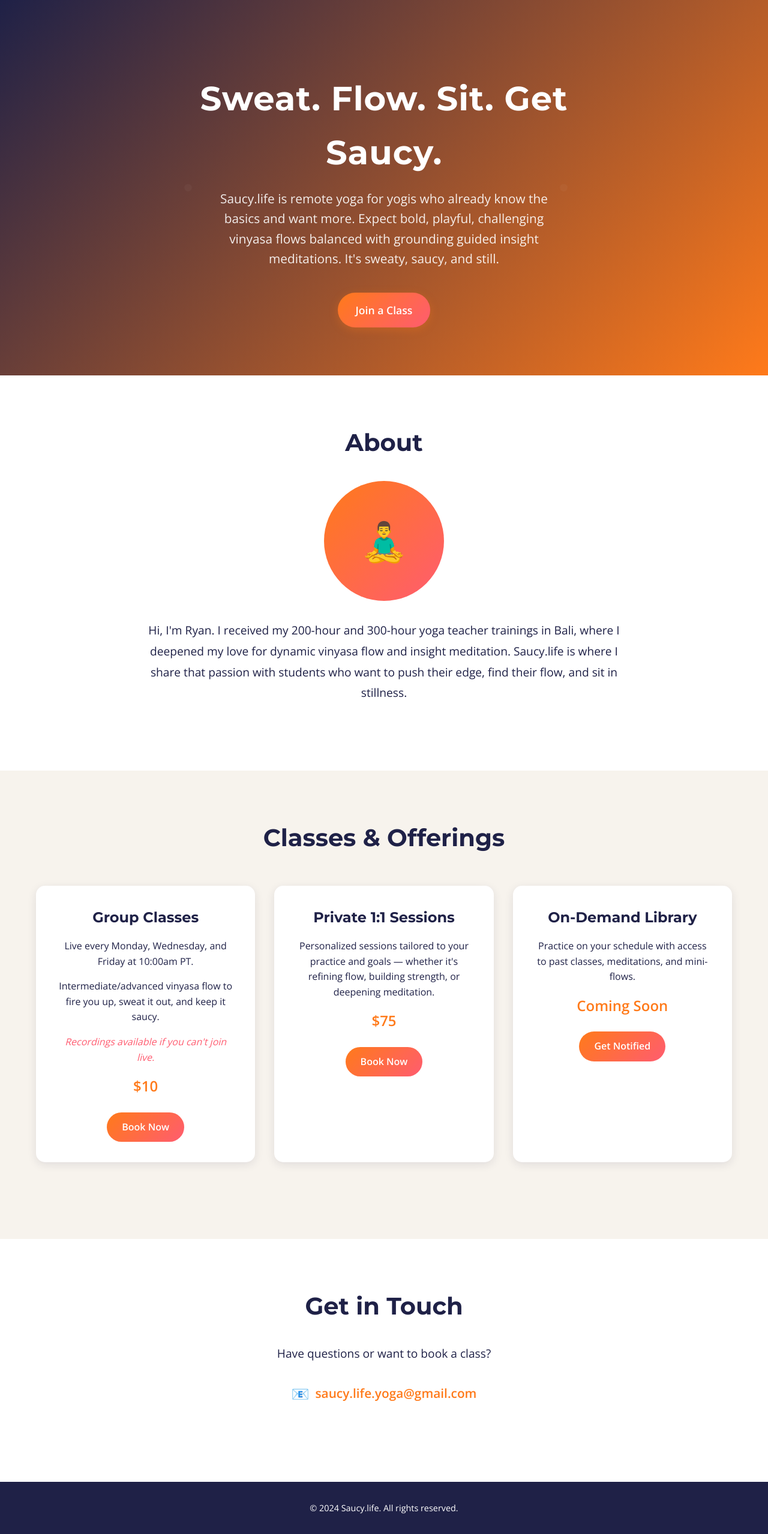
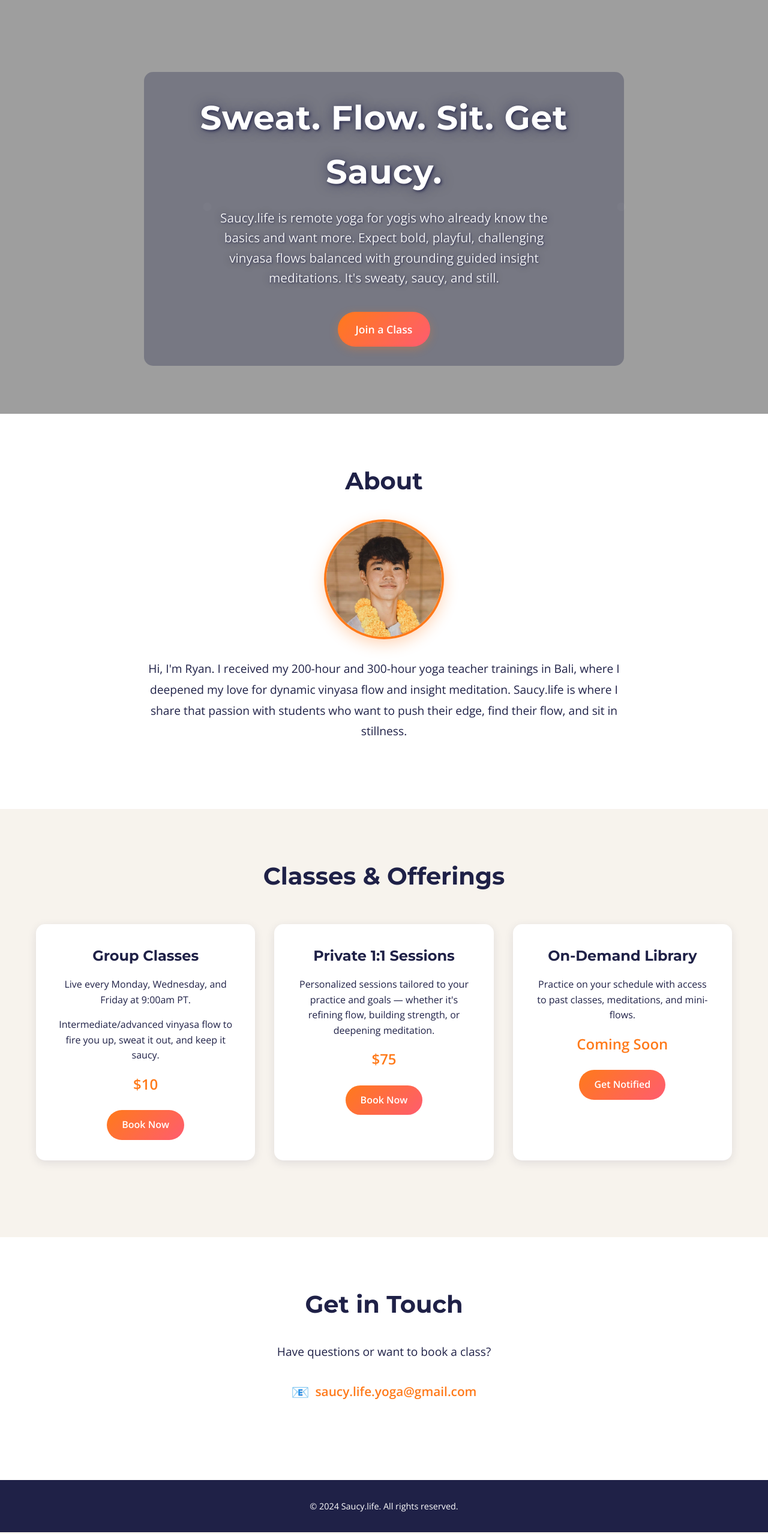
Before and after one commit to Rtmurase/photo-gallery, a Jekyll site: the page built from index.md, in a window 1280 px wide. Shown: the whole page at 60% size. Built offline with Jekyll 4.4.1, drawn with Linux system fonts in a browser that asks for light colours.

Commit message:
new images, small fixes

```diff
--- a/assets/css/homepage.css
+++ b/assets/css/homepage.css
@@ -15,6 +15,10 @@
 /* Header / Hero Section */
 .hero {
   background: linear-gradient(135deg, #1F2147 0%, #FF7A1A 100%);
+  background-image: url('/assets/images/yoga-pose.PNG');
+  background-size: cover;
+  background-position: center;
+  background-blend-mode: overlay;
   color: white;
   text-align: center;
   padding: 120px 20px 80px;
@@ -38,6 +42,21 @@
   z-index: 2;
   max-width: 800px;
   margin: 0 auto;
+  background: rgba(31, 33, 71, 0.3);
+  padding: 2rem;
+  border-radius: 15px;
+}
+
+.hero-content h1 {
+  text-shadow: 2px 2px 4px rgba(31, 33, 71, 0.8), 0 0 20px rgba(31, 33, 71, 0.6);
+}
+
+.hero-content p {
+  text-shadow: 1px 1px 3px rgba(31, 33, 71, 0.8), 0 0 15px rgba(31, 33, 71, 0.5);
+}
+
+.hero-content .logo {
+  text-shadow: 2px 2px 4px rgba(31, 33, 71, 0.8), 0 0 20px rgba(31, 33, 71, 0.6);
 }
 
 .logo {
@@ -120,13 +139,16 @@
   height: 200px;
   border-radius: 50%;
   margin: 0 auto 2rem;
-  background: linear-gradient(135deg, #FF7A1A, #FF5C70);
-  display: flex;
-  align-items: center;
-  justify-content: center;
-  color: white;
-  font-size: 4rem;
-  font-weight: 700;
+  overflow: hidden;
+  border: 4px solid #FF7A1A;
+  box-shadow: 0 8px 25px rgba(255, 122, 26, 0.3);
+}
+
+.about-photo img {
+  width: 100%;
+  height: 100%;
+  object-fit: cover;
+  object-position: center;
 }
 
 /* Classes Section */
--- a/index.md
+++ b/index.md
@@ -8,7 +8,7 @@
   <div class="hero-content">
     <h1>Sweat. Flow. Sit. Get Saucy.</h1>
     <p>Saucy.life is remote yoga for yogis who already know the basics and want more. Expect bold, playful, challenging vinyasa flows balanced with grounding guided insight meditations. It's sweaty, saucy, and still.</p>
-    <a href="#classes" class="cta-button">Join a Class</a>
+    <a href="https://momence.com/u/saucy-life-qnK4wp" class="cta-button">Join a Class</a>
   </div>
 </section>
 
@@ -17,7 +17,9 @@
   <div class="container">
     <div class="about-content">
       <h2>About</h2>
-      <div class="about-photo">🧘‍♂️</div>
+      <div class="about-photo">
+        <img src="/assets/images/profilepic.png" alt="Ryan - Saucy.life Yoga Teacher">
+      </div>
       <p>Hi, I'm Ryan. I received my 200-hour and 300-hour yoga teacher trainings in Bali, where I deepened my love for dynamic vinyasa flow and insight meditation. Saucy.life is where I share that passion with students who want to push their edge, find their flow, and sit in stillness.</p>
     </div>
   </div>
@@ -30,18 +32,17 @@
     <div class="classes-grid">
       <div class="class-card">
         <h3>Group Classes</h3>
-        <p>Live every Monday, Wednesday, and Friday at 10:00am PT.</p>
+        <p>Live every Monday, Wednesday, and Friday at 9:00am PT.</p>
         <p>Intermediate/advanced vinyasa flow to fire you up, sweat it out, and keep it saucy.</p>
-        <p><em>Recordings available if you can't join live.</em></p>
         <div class="price">$10</div>
-        <a href="#contact" class="book-button">Book Now</a>
+        <a href="https://momence.com/u/saucy-life-qnK4wp" class="book-button">Book Now</a>
       </div>
 
       <div class="class-card">
         <h3>Private 1:1 Sessions</h3>
         <p>Personalized sessions tailored to your practice and goals — whether it's refining flow, building strength, or deepening meditation.</p>
         <div class="price">$75</div>
-        <a href="#contact" class="book-button">Book Now</a>
+        <a href="mailto:saucy.life.yoga@gmail.com" class="book-button">Book Now</a>
       </div>
 
       <div class="class-card">
```
Also changed, not shown: assets/images/profilepic.png (added), 1 other file.
